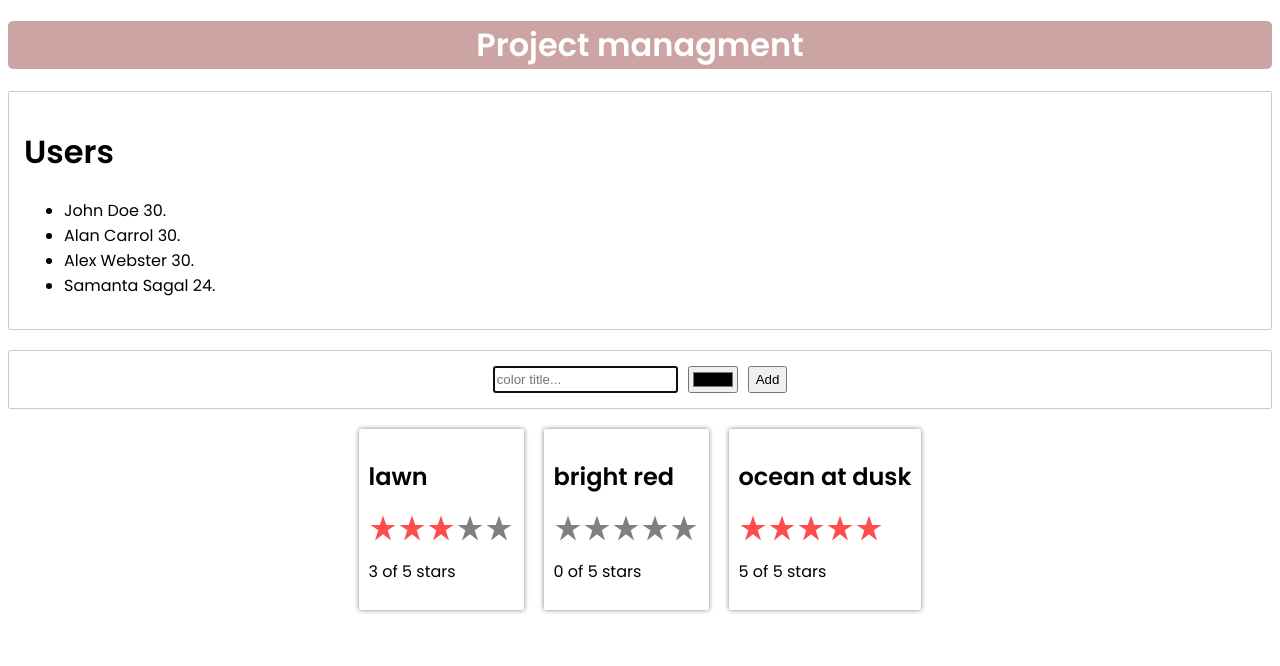
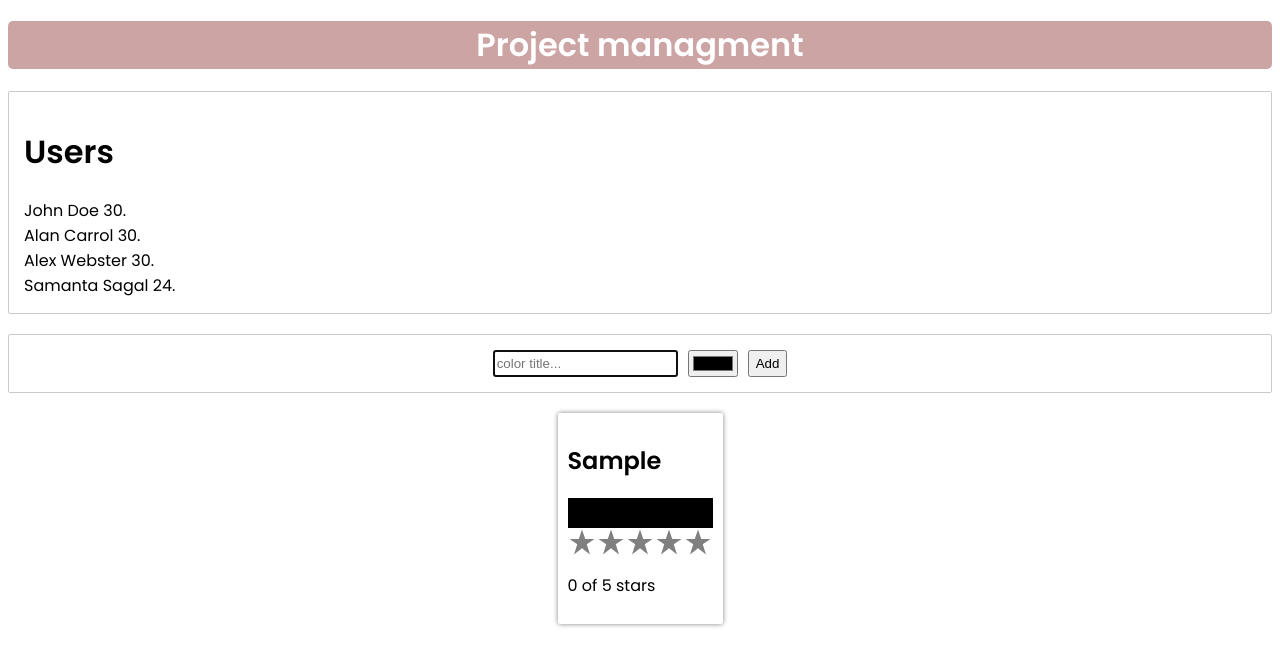
Before and after one commit to HL-Dz/test-react, a React app: page / in a window 1280 px wide. Both pictures are taken after typing "Sample" into the empty fields and a click on the button "Add". Shown: the top 666 px of the page. Built offline with nearby package versions, Linux system fonts and the light colour scheme.

Commit message:
feat: update state in App component

```diff
--- a/package.json
+++ b/package.json
@@ -37,6 +37,7 @@
   "dependencies": {
     "prop-types": "^15.7.2",
     "react": "^16.13.1",
-    "react-dom": "^16.13.1"
+    "react-dom": "^16.13.1",
+    "uuid": "^8.3.2"
   }
 }
--- a/src/components/AddColorForm/AddColorForm.jsx
+++ b/src/components/AddColorForm/AddColorForm.jsx
@@ -15,7 +15,7 @@ const AddColorForm = ({onNewColor = f => f}) => {
   let _title, _color;
   const submit  = async (e) => {
     e.preventDefault();
-    await delay(1000);
+    // await delay(1000);
     onNewColor(_title.value, _color.value);
     _title.value = '';
     _color.value = '#000000';
--- a/src/components/App.jsx
+++ b/src/components/App.jsx
@@ -1,40 +1,33 @@
 import React, {Component} from 'react';
+import { v4 } from 'uuid';
 import { Header } from './Header/Header.jsx';
 import { Users } from './Users/Users.jsx';
 import { AddColorForm } from './AddColorForm/AddColorForm.jsx';
 import { ColorList } from './ColorList/ColorList.jsx';
 
 
-const logColor = (title,color) => {
-  console.log(`New Color: ${title} | ${color}`);
-}
-
 
 class App extends Component {
   constructor(props){
     super(props);
     this.state = {
-      colors: [
-        {
-          "id": "6465-446-65765764-tt-dg-4-3543-65-46-54243-r",
-          "title": "lawn",
-          "color": "#26ac56",
-          "rating": "3"
-        },
-        {
-          "id": "43435-4654654-654-tt-dg-4-3543-66-54243-454",
-          "title": "bright red",
-          "color": "#ff0000",
-          "rating": "0"
-        },
-        {
-          "id": "43435-4654654-654-tt-dg-4-3543-65-46-54243-r",
-          "title": "ocean at dusk",
-          "color": "#00c4e2",
-          "rating": "5"
-        }
-      ]
+      colors: []
     }
+
+    this.addColor = this.addColor.bind(this);
+  }
+
+  addColor(title,color) {
+    const colors = [
+      {
+        id: v4(),
+        title,
+        color,
+        rating: 0
+      },
+      ...this.state.colors,
+    ]
+    this.setState({colors});
   }
 
   render() {
@@ -45,7 +38,7 @@ class App extends Component {
       <>
         <Header title='Project managment'/>
         <Users users={users}/>
-        <AddColorForm onNewColor={logColor}/>
+        <AddColorForm onNewColor={this.addColor}/>
         <ColorList colors={colors}/>
       </>
     )
--- a/src/components/ColorList/Color/Color.jsx
+++ b/src/components/ColorList/Color/Color.jsx
@@ -7,7 +7,7 @@ import './Color.scss';
 const Color = ({title, color, rating = 0}) =>
   <section className="color">
     <h1 className="color__title">{title}</h1>
-    <div className="color-elem" styl={{backgroundColor: color}}></div>
+    <div className="color-elem" style={{backgroundColor: color}}></div>
     <div>
       <StarRating starsSelected={rating}/>
     </div>
--- a/src/components/ColorList/Color/Color.scss
+++ b/src/components/ColorList/Color/Color.scss
@@ -13,3 +13,8 @@
     box-shadow: 2px 2px 25px grey;
   }
 }
+
+.color-elem {
+  width: 100%;
+  height: 30px;
+}
--- a/src/components/ColorList/ColorList.jsx
+++ b/src/components/ColorList/ColorList.jsx
@@ -14,9 +14,9 @@ const ColorList = ({colors = []}) =>
     }
   </div>;
 
-// ColorList.propTypes = {
-//   colors: PropTypes.array
-// }
+ColorList.propTypes = {
+  colors: PropTypes.array
+}
 
 
 export { ColorList };
--- a/src/components/Users/User/User.jsx
+++ b/src/components/Users/User/User.jsx
@@ -1,5 +1,6 @@
 import React from 'react';
 import PropTypes from 'prop-types';
+import './User.scss';
 
 const User = ({name, surname, age}) =>
   <li className="user__item">
--- /dev/null
+++ b/src/components/Users/User/User.scss
@@ -0,0 +1,3 @@
+.user__item {
+  list-style: none;
+}
--- a/src/components/Users/Users.scss
+++ b/src/components/Users/Users.scss
@@ -4,3 +4,8 @@
   border-radius: 2px;
   margin-bottom: 20px;
 }
+
+.users__list {
+  margin: 0;
+  padding: 0;
+}
```
Also changed, not shown: 1 other file (tests, documents, lock files or other folders).
